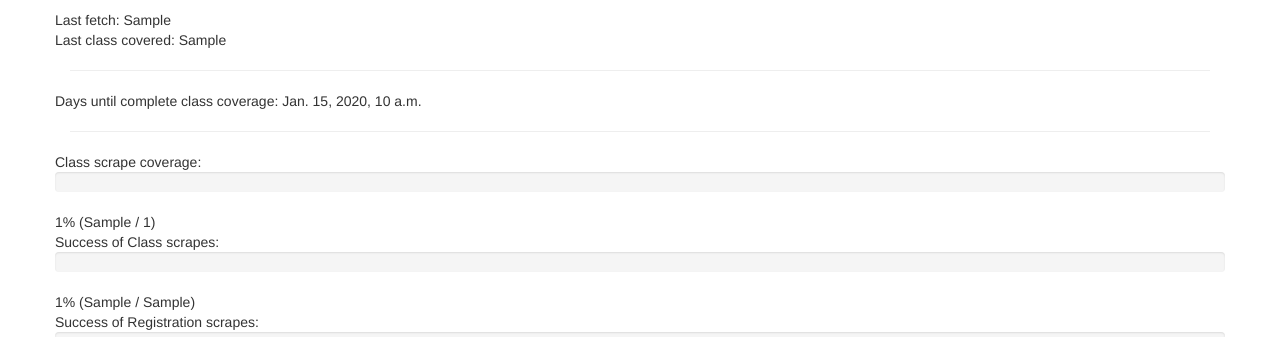
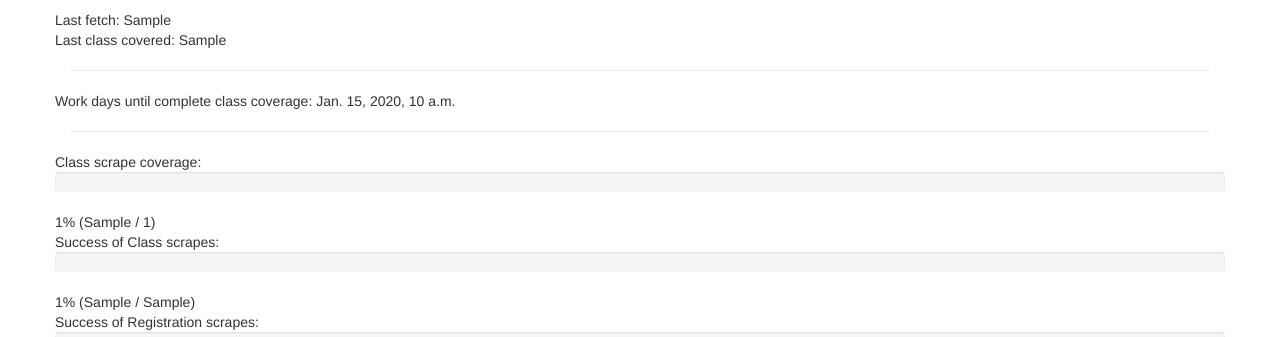
Before and after one commit to logston/cpr123, a Django app: template apps/ewatch/templates/ewatch/scrape_details.html in a window 1280 px wide. Shown: the part 50-387 px from the top of the page. Run offline with Django 3.2, Linux system fonts and the light colour scheme; the template is opened without the code that fills it: most values are stand-ins (such as "Sample title", 1, 10 or a date in 2020); some libraries are stand-ins or nearby versions.

Commit message:
Minor tweek to template

```diff
--- a/apps/ewatch/templates/ewatch/scrape_details.html
+++ b/apps/ewatch/templates/ewatch/scrape_details.html
@@ -12,7 +12,7 @@
 <hr>
 <div class="row">
   <div class="span4">
-    Days until complete class coverage: {{ days_till_complete_coverage }}
+    Work days until complete class coverage: {{ days_till_complete_coverage }}
   </div>
 </div>
 <hr>
```
